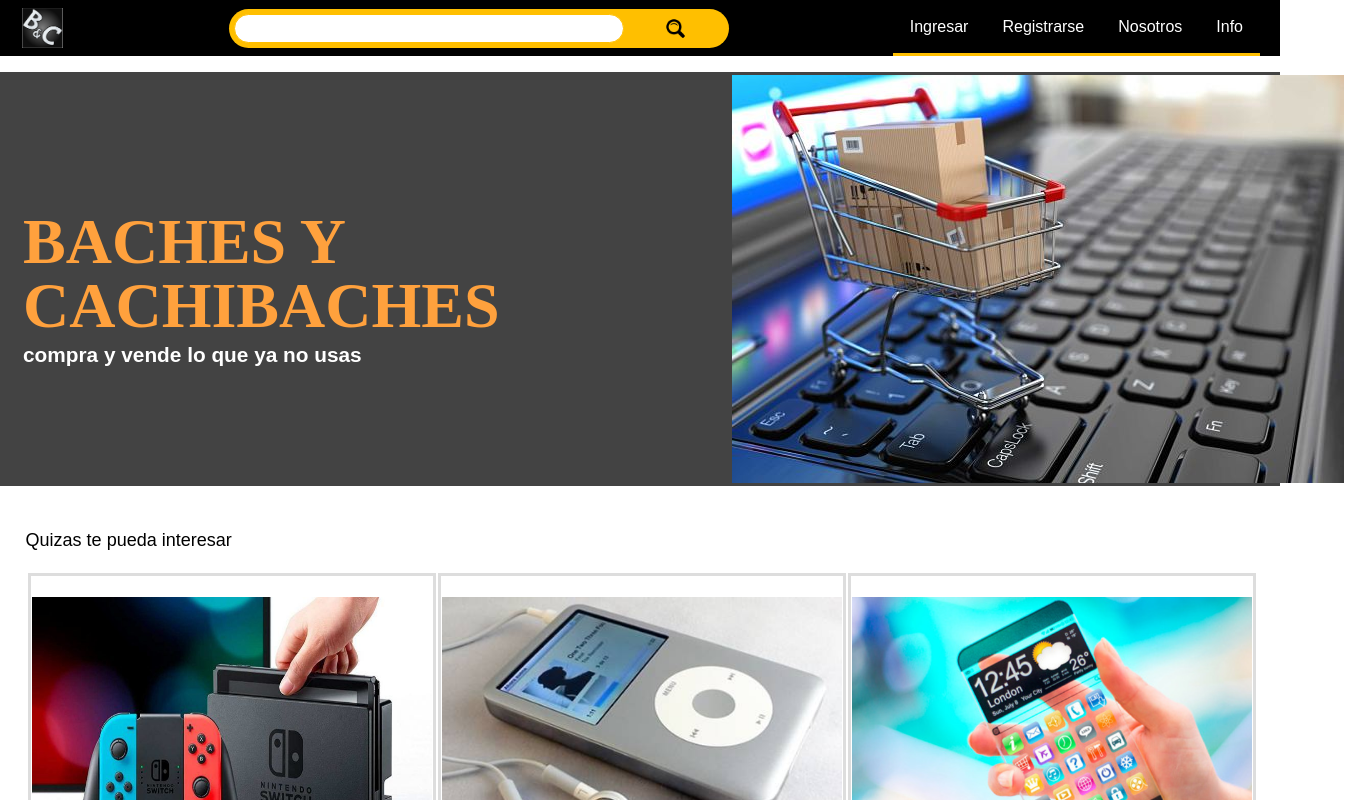
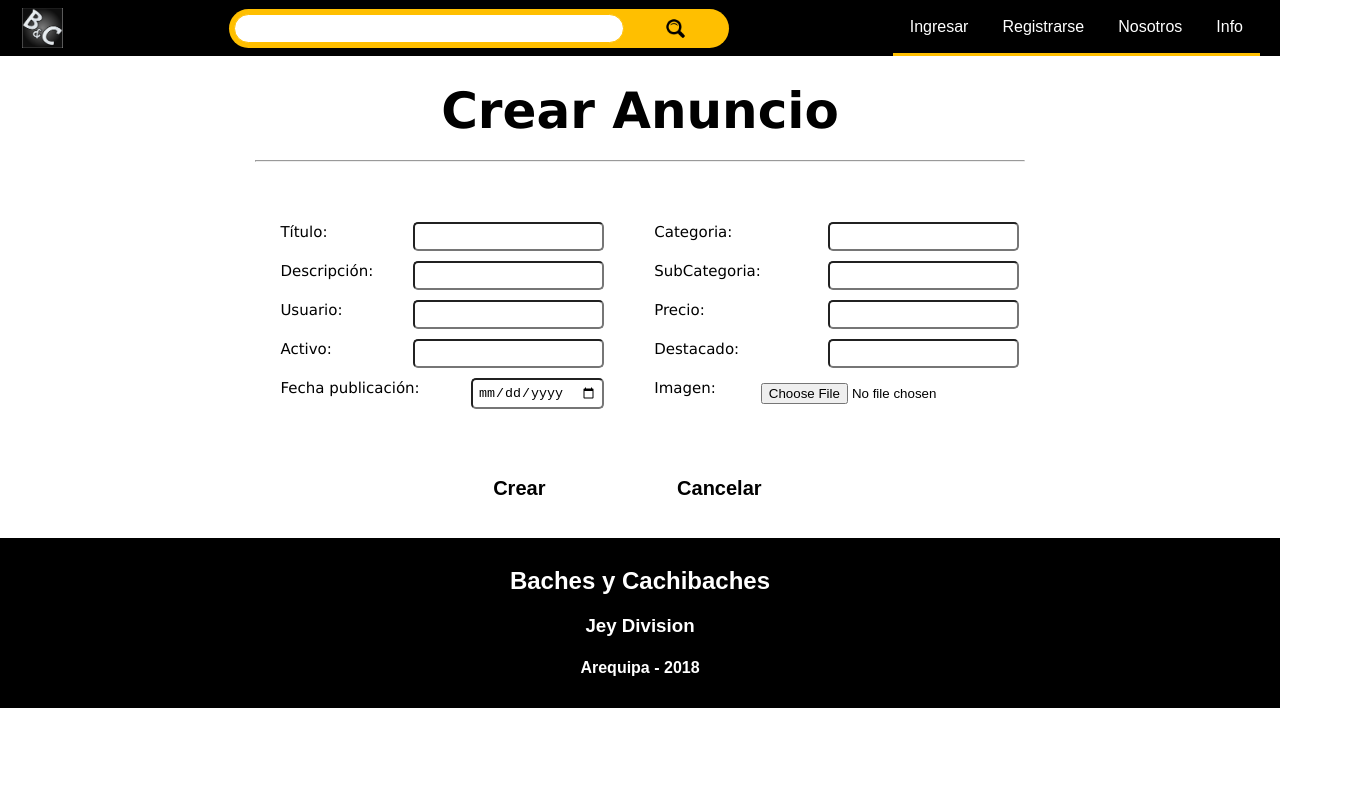
Before and after one commit to JuanPinoC/BachesYCachibaches, a React app in the folder gui/: page /formularioAnuncio in a window 1280 px wide. Shown: the top 800 px of the page, 1347 px wide, since content can reach past the window. Built offline with nearby package versions, Linux system fonts and the light colour scheme.

Commit message:
component FormularioAnuncio

```diff
--- /dev/null
+++ b/gui/src/components/FormularioAnuncio/FormularioAnuncio.css
@@ -0,0 +1,69 @@
+.FormularioAnuncio h1{
+	align-content: center;
+	padding: 10px;
+	margin-bottom: 10px;
+	text-transform: capitalize;
+	font-family: "Lucida Sans Unicode", "Lucida Grande", sans-serif;
+}
+
+.FormularioAnuncio hr{
+	width: 60%;
+	margin-bottom: 30px;
+}
+
+.FormularioAnuncio form{
+	font-family: "Lucida Sans Unicode", "Lucida Grande", sans-serif;
+	margin-left: 18%;
+}
+
+.FormularioAnuncio .Parte{
+	display: inline-block;
+	margin-top: 10px;
+	margin-left: 50px;
+}
+
+.FormularioAnuncio .Atributo{
+	display: block;
+	margin-top: 20px;
+}
+
+.FormularioAnuncio .Atributo label{
+	font-size: 15px;
+}
+
+.FormularioAnuncio .Atributo input{
+	border-radius: 5px;
+	padding: 5px;
+	margin-left: 40px;
+	float: right;
+}
+
+.FormularioAnuncio .Atributo input:focus{
+	outline:0;
+}
+
+.FormularioAnuncio .Botones{
+	margin-top: 30px;
+	margin-left: 18%;
+}
+
+.FormularioAnuncio button{
+	background-color: white;
+	border-style: none;
+	transition-duration: 0.3s;
+	width: 200px;
+	margin-top: 20px;
+}
+
+.FormularioAnuncio button:hover{
+	color: white;
+	border-style: none;
+}
+
+.FormularioAnuncio .BtnCrear:hover{
+	background-color: #61E232;
+}
+
+.FormularioAnuncio .BtnCancelar:hover{
+	background-color: #F62626;
+}
--- /dev/null
+++ b/gui/src/components/FormularioAnuncio/FormularioAnuncio.js
@@ -0,0 +1,53 @@
+import React from 'react';
+import {NavLink} from 'react-router-dom';
+
+import Classes from './FormularioAnuncio.css';
+
+const formularioAnuncio = (props) => (
+	<div className={Classes.FormularioAnuncio}>
+		<center><h1>Crear Anuncio</h1></center>
+		<hr/>
+		<form method='POST' >
+			<div className={Classes.Parte}>
+				<div className={Classes.Atributo}>
+					<label>Título:</label> <input  type="text" name='titulo'/>
+				</div>
+				<div className={Classes.Atributo}>
+					<label>Descripción:</label><input  type="text" vname='descripcion'/>
+				</div>
+				<div className={Classes.Atributo}>
+					<label>Usuario:</label><input  type="text" name='usuario'/>
+				</div>
+				<div className={Classes.Atributo}>
+					<label>Activo:</label><input  type="text" name='activo'/>
+				</div>
+				<div className={Classes.Atributo}>
+					<label>Fecha publicación:</label><input  type="date" name='fec_pub'/>
+				</div>
+			</div>
+			<div className={Classes.Parte}>
+				<div className={Classes.Atributo}>
+					<label>Categoria:</label><input  type="text" name='categoria'/>
+				</div>
+				<div className={Classes.Atributo}>
+					<label>SubCategoria:</label><input  type="text" name='sub_cat'/>
+				</div>
+				<div className={Classes.Atributo}>
+					<label>Precio:</label><input  type="number" name='precio'/>
+				</div>
+				<div className={Classes.Atributo}>
+					<label>Destacado:</label><input  type="text" name='destacado'/>
+				</div>
+				<div className={Classes.Atributo}>
+					<label>Imagen:</label><input  type="file" name='imagen'/>
+				</div>
+			</div>
+			<div className={Classes.Botones}>
+				<button className={Classes.BtnCrear}><h2>Crear</h2></button>
+				<button className={Classes.BtnCancelar}><h2>Cancelar</h2></button>
+			</div>
+		</form>
+	</div>
+)
+
+export default formularioAnuncio;
--- a/gui/src/hoc/Layout/Layout.js
+++ b/gui/src/hoc/Layout/Layout.js
@@ -13,6 +13,7 @@ import Registrar from '../../components/Registrar/Registrar';
 import Portada from '../../components/Portada/portada';
 import Usuario from '../../components/Perfil/Usuario/Usuario';
 import AnuncioDetalle from '../../components/AnuncioDetalle/AnuncioDetalle';
+import FormularioAnuncio from '../../components/FormularioAnuncio/FormularioAnuncio';
 
 class Layout extends Component {
     state = {
@@ -42,6 +43,7 @@ class Layout extends Component {
                         <Route path="/buscar" component={Categoria}/>
                         <Route path="/categoria/:nombre" component={Categoria}/>
                         <Route path="/anuncio/:nombre" component={AnuncioDetalle}/>
+                        <Route path="/formularioAnuncio" component={FormularioAnuncio}/>
                         <Route path="/ingresar" component={Login}/>
                         <Route path="/registrarse" component={Registrar}/>
                         <Route path="/nosotros" component={Portada}/>
```
